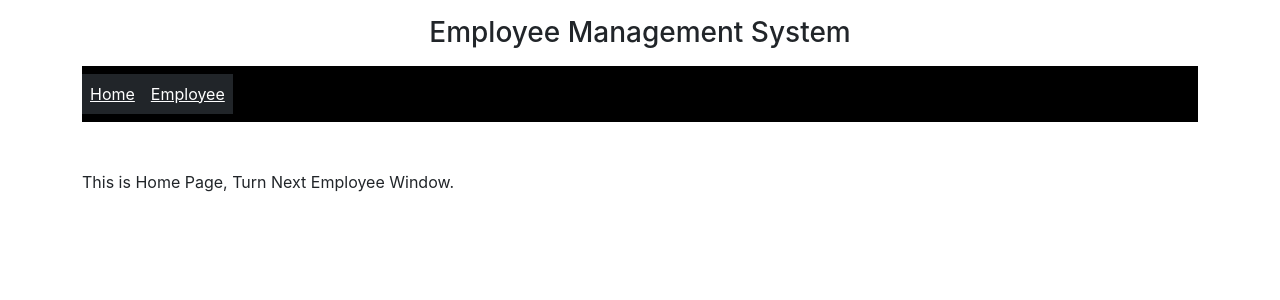
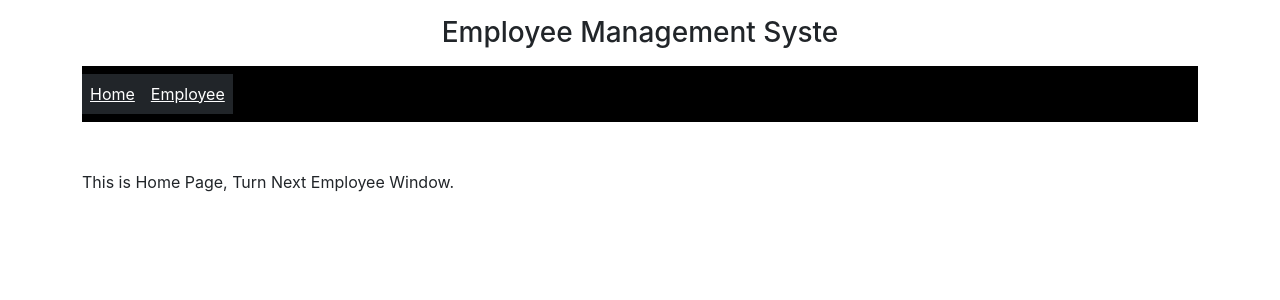
Before and after one commit to NSBM-SPM-2021/github-basics-GayanPerera95, a React (Create React App) app: page / in a window 1280 px wide. Shown: the top 300 px of the page. Built offline with nearby package versions, Linux system fonts and the light colour scheme.

Commit message:
Test Edit

```diff
--- a/src/App.js
+++ b/src/App.js
@@ -11,7 +11,7 @@ function App() {
     <BrowserRouter>
     <div data-testid="todo-1" className="container">
       <h3 className="m-3 d-flex justify-content-center">
-        Employee Management System
+        Employee Management Syste
       </h3>
 
       <Navigation/>
```
